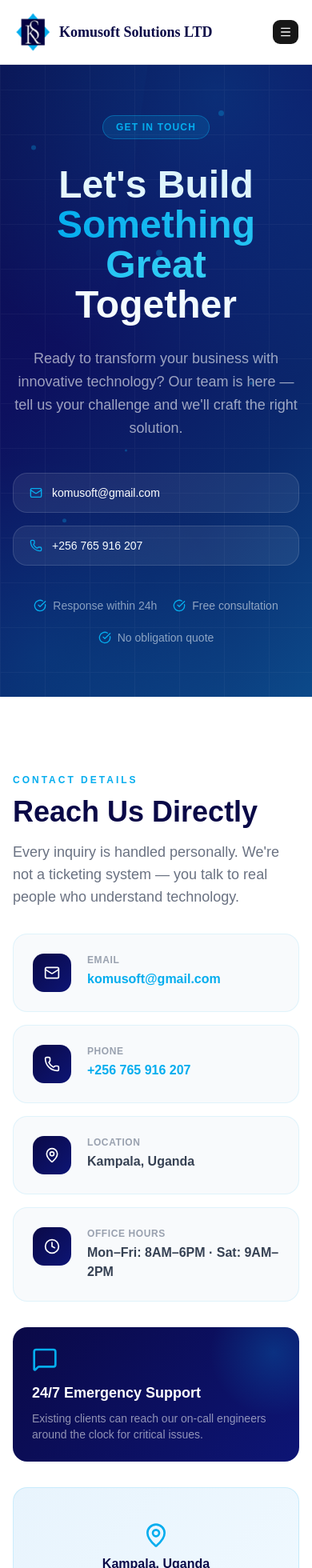
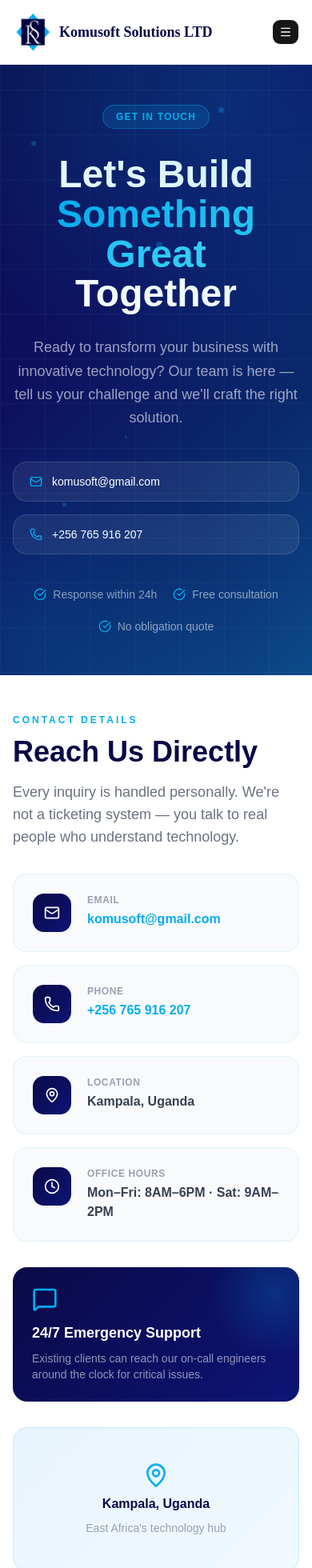
Before and after one commit to frankamale/komusoft, a Next.js app: page /contact in a window 390 px wide. Shown: the top 1960 px of the page at 80% size. Built offline with nearby package versions, Linux system fonts and the light colour scheme.

Commit message:
contact us

```diff
--- a/app/(guest)/components/ContactHero.tsx
+++ b/app/(guest)/components/ContactHero.tsx
@@ -49,7 +49,7 @@ const ContactHero = () => {
       <div className="pt-20" />
 
       {/* Hero content */}
-      <div className="flex-1 flex flex-col justify-center max-w-7xl mx-auto px-4 sm:px-6 lg:px-8 py-16">
+      <div className="flex-1 flex flex-col justify-center max-w-7xl mx-auto px-4 sm:px-6 lg:px-8 md:py-16 py-12">
         <div className="flex gap-16 justify-center">
 
           {/* Centered copy */}
--- a/app/(guest)/contact/page.tsx
+++ b/app/(guest)/contact/page.tsx
@@ -17,7 +17,7 @@ const Contact = () => {
 
       <ContactHero />
 
-      <section className="py-24 bg-white">
+      <section className="md:py-24 py-12 bg-white">
         <div className="max-w-7xl mx-auto px-4 sm:px-6 lg:px-8">
           <div className="grid lg:grid-cols-2 gap-16">
 
@@ -142,7 +142,7 @@ const Contact = () => {
       </section>
 
       {/* ─── WHAT HAPPENS NEXT ─────────────────────────────────────── */}
-      <section className="py-24 relative overflow-hidden"
+      <section className="md:py-24 py-12 relative overflow-hidden"
         style={{ background: "linear-gradient(135deg, #0A0947 0%, #0d1168 60%, #0a3070 100%)" }}>
         <div className="absolute inset-0 pointer-events-none"
           style={{ background: "radial-gradient(ellipse 70% 60% at 50% 50%, rgba(5,173,238,0.07) 0%, transparent 70%)" }} />
@@ -176,7 +176,7 @@ const Contact = () => {
       </section>
 
       {/* ─── FAQ ────────────────────────────────────────────────────── */}
-      <section className="py-24 bg-white">
+      <section className="md:py-24 py-12 bg-white">
         <div className="max-w-4xl mx-auto px-4 sm:px-6 lg:px-8">
           <motion.div className="text-center mb-14" {...fadeUp()}>
             <p className="text-xs uppercase tracking-[0.25em] font-semibold mb-3" style={{ color: "#05ADEE" }}>FAQ</p>
```
